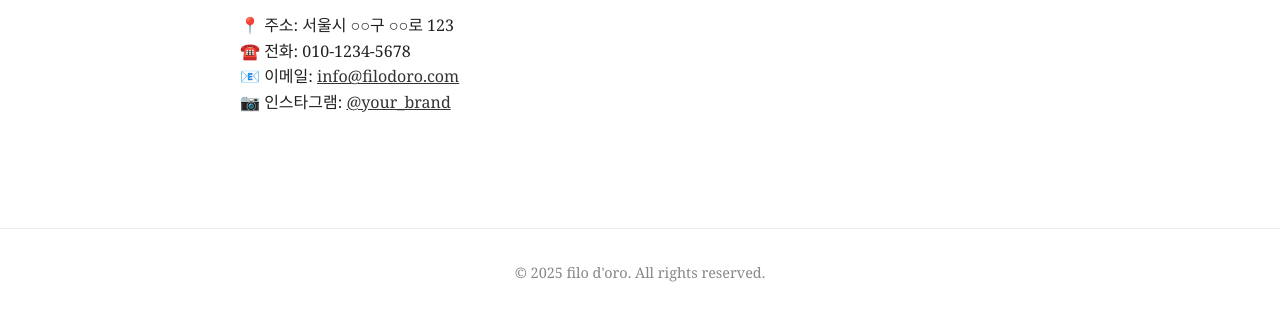
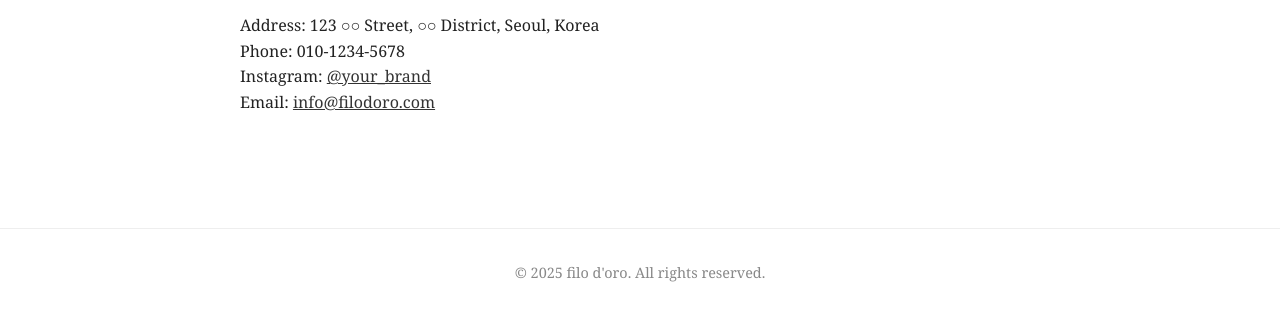
Before and after one commit to tailor-lee/mainpage, a plain HTML site: page contact.html in a window 1280 px wide. Shown: the part 198-518 px from the top of the page. Drawn offline with Linux system fonts and the light colour scheme.

Commit message:
Update contact.html

```diff
--- a/contact.html
+++ b/contact.html
@@ -1,5 +1,5 @@
 <!DOCTYPE html>
-<html lang="ko">
+<html lang="en">
 <head>
   <meta charset="UTF-8">
   <title>Contact | filo d'oro</title>
@@ -60,10 +60,10 @@
   <main>
     <h1>Contact Us</h1>
     <p>
-      📍 주소: 서울시 ○○구 ○○로 123<br>
-      ☎️ 전화: 010-1234-5678<br>
-      📧 이메일: <a href="mailto:info@filodoro.com">info@filodoro.com</a><br>
-      📷 인스타그램: <a href="https://instagram.com/your_brand" target="_blank">@your_brand</a>
+      Address: 123 ○○ Street, ○○ District, Seoul, Korea<br>
+      Phone: 010-1234-5678<br>
+      Instagram: <a href="https://instagram.com/your_brand" target="_blank">@your_brand</a><br>
+      Email: <a href="mailto:info@filodoro.com">info@filodoro.com</a>
     </p>
   </main>
 
```
